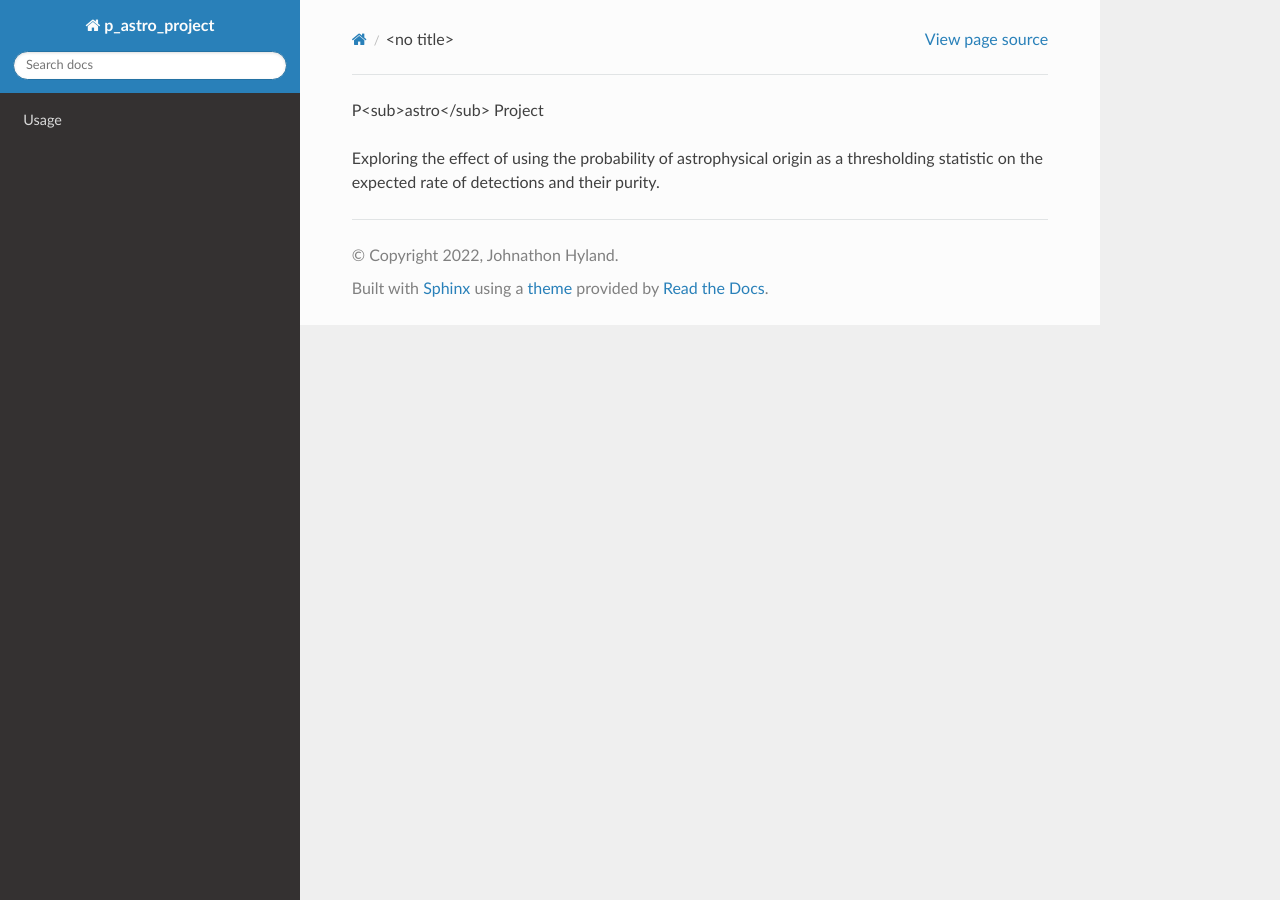
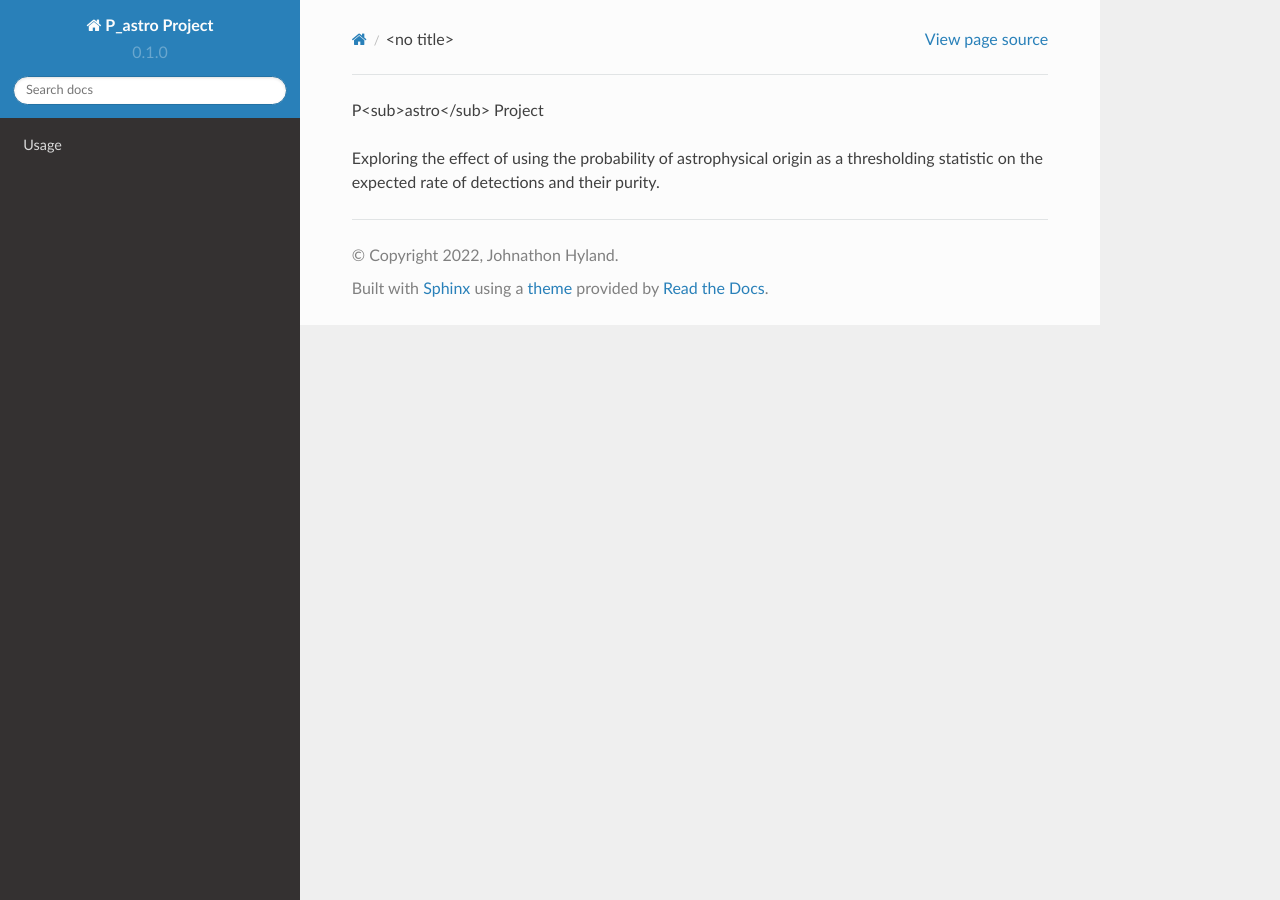
Before and after one commit to jhyland01/p_astro_project, a Sphinx documentation site: the page built from docs/README.rst, in a window 1280 px wide. Built offline with Sphinx 7.4.7 and the Read the Docs theme 2.0.0, drawn with Linux system fonts in a browser that asks for light colours; the version number is read from the project's files by our own code; some of the changed lines change nothing that is shown.

Commit message:
simplified conf.py

```diff
--- a/docs/conf.py
+++ b/docs/conf.py
@@ -1,67 +1,35 @@
 # Configuration file for the Sphinx documentation builder.
-#
-# This file only contains a selection of the most common options. For a full
-# list see the documentation:
-# https://www.sphinx-doc.org/en/master/usage/configuration.html
 
-# -- Path setup --------------------------------------------------------------
+# -- Project information
 
-# If extensions (or modules to document with autodoc) are in another directory,
-# add these directories to sys.path here. If the directory is relative to the
-# documentation root, use os.path.abspath to make it absolute, like shown here.
-#
-import os
-import sys
-import p_astro
-sys.path.insert(0, os.path.abspath('../p_astro/'))
-
-# -- Project information -----------------------------------------------------
-
-project = 'p_astro_project'
+project = 'P_astro Project'
 copyright = '2022, Johnathon Hyland'
 author = 'Johnathon Hyland'
 
-# The full version, including alpha/beta/rc tags
-release = p_astro.__version__
+release = '0.1'
+version = '0.1.0'
 
+# -- General configuration
 
-# -- General configuration ---------------------------------------------------
+extensions = [
+    'sphinx.ext.duration',
+    'sphinx.ext.doctest',
+    'sphinx.ext.autodoc',
+    'sphinx.ext.autosummary',
+    'sphinx.ext.intersphinx',
+]
 
-# Add any Sphinx extension module names here, as strings. They can be
-# extensions coming with Sphinx (named 'sphinx.ext.*') or your custom
-# ones.
-extensions = ['sphinx.ext.mathjax',
-              'numpydoc',
-              'sphinx.ext.autosummary',
-              'sphinx.ext.autosectionlabel',
-              'sphinx.ext.autodoc',
-              'sphinx.ext.inheritance_diagram',
-              'autoapi.extension'
-              ]
+intersphinx_mapping = {
+    'python': ('https://docs.python.org/3/', None),
+    'sphinx': ('https://www.sphinx-doc.org/en/master/', None),
+}
+intersphinx_disabled_domains = ['std']
 
-# Add any paths that contain templates here, relative to this directory.
 templates_path = ['_templates']
 
-# List of patterns, relative to source directory, that match files and
-# directories to ignore when looking for source files.
-# This pattern also affects html_static_path and html_extra_path.
-exclude_patterns = ['_build', 'Thumbs.db', '.DS_Store']
+# -- Options for HTML output
 
-# -- Options for HTML output -------------------------------------------------
-
-# The theme to use for HTML and HTML Help pages.  See the documentation for
-# a list of builtin themes.
-#
 html_theme = 'sphinx_rtd_theme'
 
-# Add any paths that contain custom static files (such as style sheets) here,
-# relative to this directory. They are copied after the builtin static files,
-# so a file named "default.css" will overwrite the builtin "default.css".
-html_static_path = []
-
-# -- Configure autoapi -------------------------------------------------------
-autoapi_type = 'python'
-autoapi_dirs = ['../analysis/']
-autoapi_add_toctree_entry = False
-autoapi_options = ['members', 'show-inheritance',
-                   'show-module-summary']
+# -- Options for EPUB output
+epub_show_urls = 'footnote'
```
